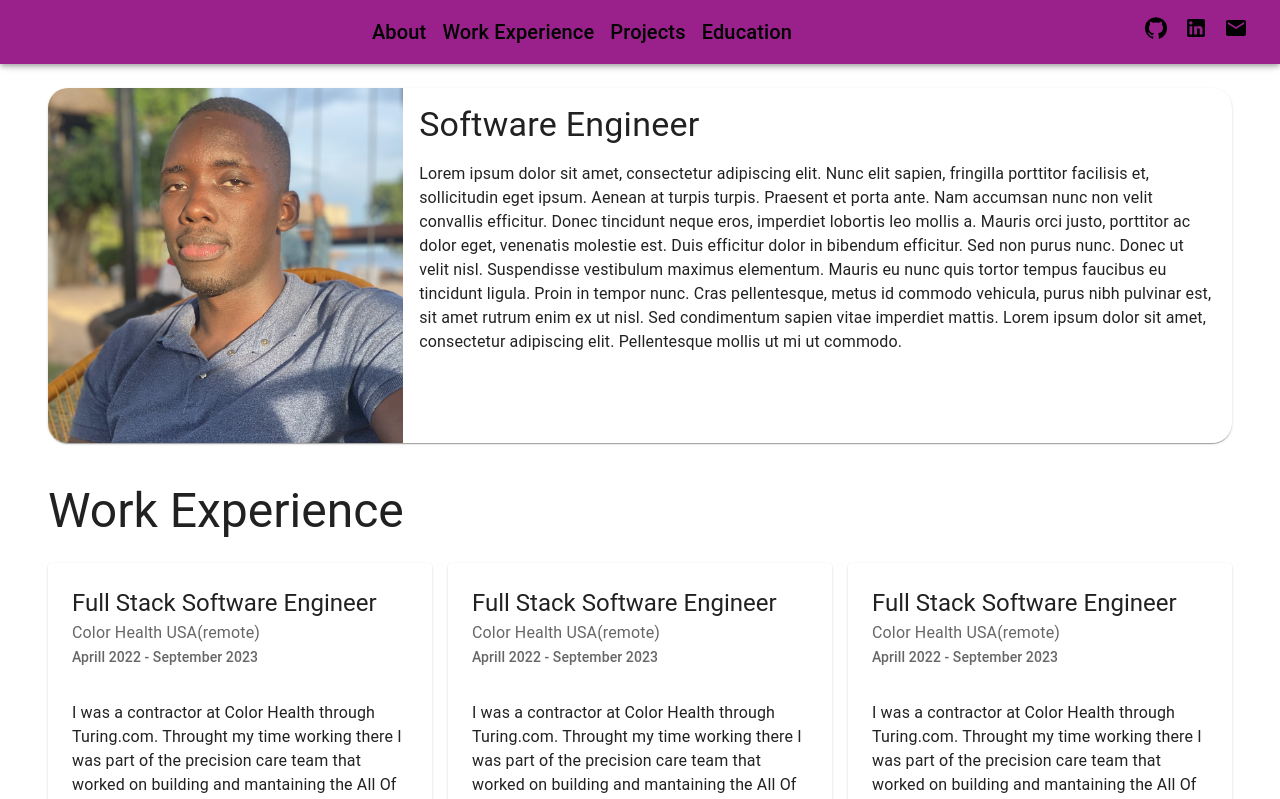
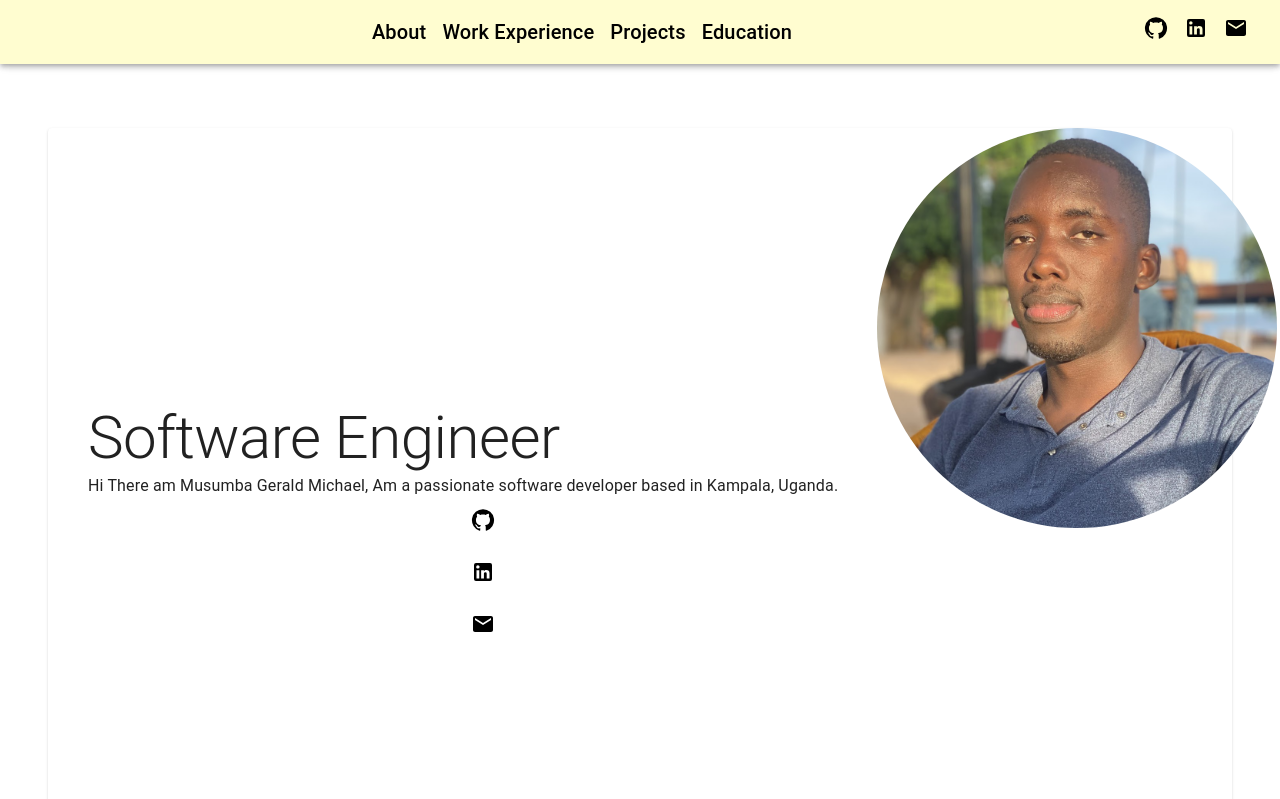
Before and after one commit to musumba-michael/musumba-gerald.com, a React (Create React App) app: page / in a window 1280 px wide. Shown: the top 799 px of the page. Built offline with nearby package versions, Linux system fonts and the light colour scheme.

Commit message:
Start Editing cover page

```diff
--- a/src/About/About.tsx
+++ b/src/About/About.tsx
@@ -1,44 +1,50 @@
-import { Box, Card, CardContent, CardMedia, Typography } from "@mui/material";
+import { Grid, Typography, Avatar, IconButton, Paper } from "@mui/material";
 import { FC } from "react";
 import logo from "../images/profile_photo.png";
+import GitHubIcon from "@mui/icons-material/GitHub";
+import LinkedInIcon from "@mui/icons-material/LinkedIn";
+import EmailIcon from "@mui/icons-material/Email";
 export const About: FC = () => {
   return (
-    <Card
-      id="about"
-      sx={{
-        display: "flex",
-        flexDirection: { md: "row", xs: "column" },
-        borderRadius: 5,
-      }}
-    >
-      <CardMedia
-        component="img"
-        image={logo}
-        alt="profile photo"
-        sx={{
-          height: { xs: "40%", md: "100%" },
-          width: { md: "30%" },
-        }}
-      />
-      <CardContent>
-        <Typography variant="h4">Software Engineer</Typography>
-        <Box height={(theme) => theme.spacing(2)} />
-        <Typography>
-          Lorem ipsum dolor sit amet, consectetur adipiscing elit. Nunc elit
-          sapien, fringilla porttitor facilisis et, sollicitudin eget ipsum.
-          Aenean at turpis turpis. Praesent et porta ante. Nam accumsan nunc non
-          velit convallis efficitur. Donec tincidunt neque eros, imperdiet
-          lobortis leo mollis a. Mauris orci justo, porttitor ac dolor eget,
-          venenatis molestie est. Duis efficitur dolor in bibendum efficitur.
-          Sed non purus nunc. Donec ut velit nisl. Suspendisse vestibulum
-          maximus elementum. Mauris eu nunc quis tortor tempus faucibus eu
-          tincidunt ligula. Proin in tempor nunc. Cras pellentesque, metus id
-          commodo vehicula, purus nibh pulvinar est, sit amet rutrum enim ex ut
-          nisl. Sed condimentum sapien vitae imperdiet mattis. Lorem ipsum dolor
-          sit amet, consectetur adipiscing elit. Pellentesque mollis ut mi ut
-          commodo.
-        </Typography>
-      </CardContent>
-    </Card>
+    <Paper>
+      <Grid container sx={{ height: "100vh", margin: 5 }}>
+        <Grid
+          item
+          xs={12}
+          md={8}
+          sx={{ alignContent: "center", height: "100vh" }}
+        >
+          <Typography variant="h2">Software Engineer</Typography>
+          <Typography variant="body1">
+            Hi There am Musumba Gerald Michael, Am a passionate software
+            developer based in Kampala, Uganda.
+          </Typography>
+          <IconButton
+            href="https://github.com/musumba-michael"
+            target="_blank"
+            sx={{ display: { xs: "none", md: "block" } }}
+          >
+            <GitHubIcon sx={{ color: "black" }} />
+          </IconButton>
+          <IconButton
+            href="https://www.linkedin.com/in/musumba-gerald/"
+            target="_blank"
+            sx={{ display: { xs: "none", md: "block" } }}
+          >
+            <LinkedInIcon sx={{ color: "black" }} />
+          </IconButton>
+          <IconButton
+            href="mailto:musumbagerald98@gmail.com"
+            target="_blank"
+            sx={{ display: { xs: "none", md: "block" } }}
+          >
+            <EmailIcon sx={{ color: "black" }} />
+          </IconButton>
+        </Grid>
+        <Grid item xs={12} md={4}>
+          <Avatar src={logo} alt="photo" sx={{ height: 400, width: 400 }} />
+        </Grid>
+      </Grid>
+    </Paper>
   );
 };
--- a/src/config/theme.tsx
+++ b/src/config/theme.tsx
@@ -12,10 +12,10 @@ export const theme = createTheme({
   },
   palette: {
     primary: {
-      main: "#9A208C",
+      main: "#FFFDD0",
     },
     secondary: {
-      main: "#FFEAEA",
+      main: "#1268F2",
     },
     text: {},
   },
```
Also changed, not shown: src/images/all_of_us.png (added), src/images/counseling.png (added).
